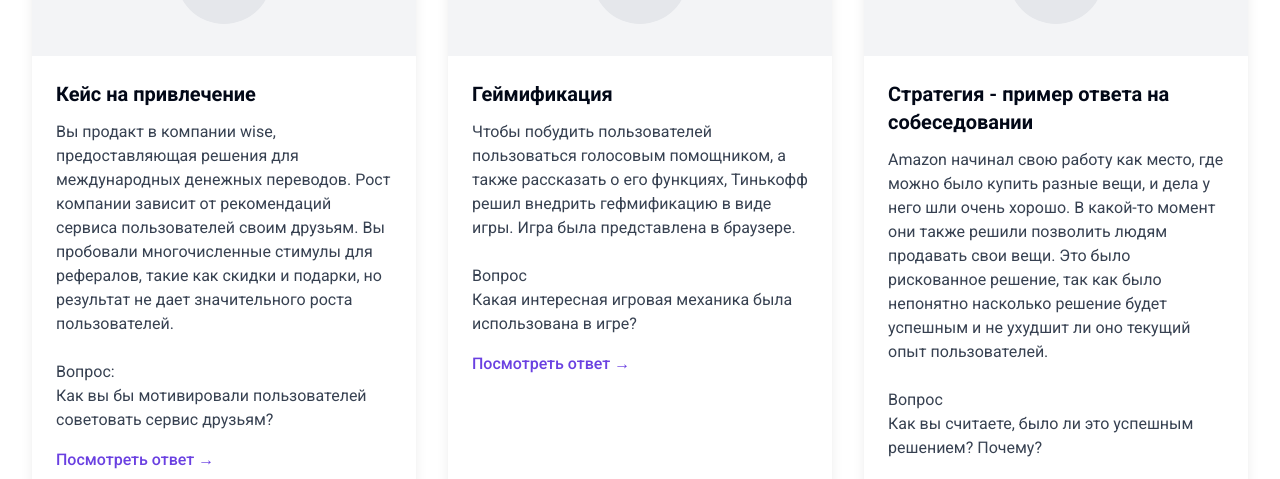
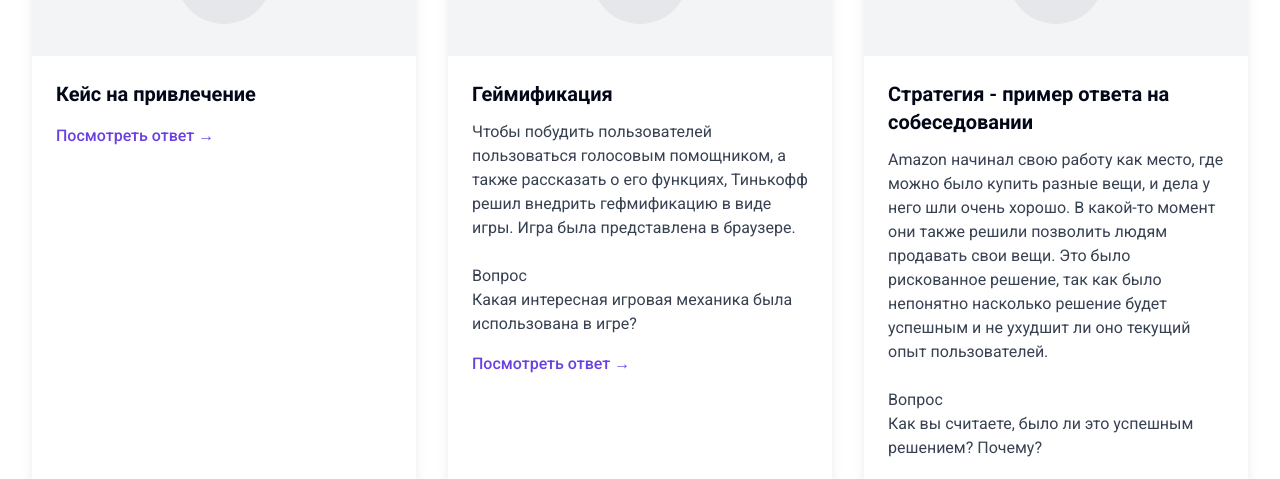
Before and after one commit to nikkdrag/pg01-44221c79, a React (Vite) app: page / in a window 1280 px wide. Shown: the part 3640-4119 px from the top of the page. Built offline with nearby package versions, Linux system fonts and the light colour scheme.

Commit message:
Refactor: Update case example
Remove unnecessary text from case example.

```diff
--- a/src/components/CaseExamplesSection.tsx
+++ b/src/components/CaseExamplesSection.tsx
@@ -1,4 +1,3 @@
-
 import { useState } from "react";
 import { Dialog, DialogContent, DialogHeader, DialogTitle, DialogDescription } from "@/components/ui/dialog";
 
@@ -19,8 +18,8 @@ const CaseExamplesSection = () => {
       id: "wise",
       company: "Wise",
       title: "Кейс на привлечение",
-      question: "Вы продакт в компании wise, предоставляющая решения для международных денежных переводов. Рост компании зависит от рекомендаций сервиса пользователей своим друзьям. Вы пробовали многочисленные стимулы для рефералов, такие как скидки и подарки, но результат не дает значительного роста пользователей.\n\nВопрос:\nКак вы бы мотивировали пользователей советовать сервис друзьям?",
-      answer: "Wise: кейс на привлечение\nКак это делал сервис wise\nОсновная гипотеза заключалась в том, что, увидев существенную экономию, пользователь обязательно поделится сервисом с другом.\nТрадиционное электронное письмо после перевода, подчеркивающее экономию, не давало результата.\nРешение:\nКоманда переработала решение. После совершения трансфера денег на экране появлялся график под кнопкой \"сравнить\", который визуально показывал отправленную сумму, скрытые комиссии, которые в таком случае берут традиционные банки, и реальную экономию с Wise. Там же была кнопка \"поделиться\" и кнопка \"пригласить друзей\".\nРезультат:\nНовый дизайн утроил коэффициент шаринга, значительно увеличив количество рекомендаций от клиентов.",
+      question: "",
+      answer: "Как это делал сервис wise\nОсновная гипотеза заключалась в том, что, увидев существенную экономию, пользователь обязательно поделится сервисом с другом.\nТрадиционное электронное письмо после перевода, подчеркивающее экономию, не давало результата.\nРешение:\nКоманда переработала решение. После совершения трансфера денег на экране появлялся график под кнопкой \"сравнить\", который визуально показывал отправленную сумму, скрытые комиссии, которые в таком случае берут традиционные банки, и реальную экономию с Wise. Там же была кнопка \"поделиться\" и кнопка \"пригласить друзей\".\nРезультат:\nНовый дизайн утроил коэффициент шаринга, значительно увеличив количество рекомендаций от клиентов.",
       logo: "/placeholder.svg"
     },
     {
@@ -28,7 +27,7 @@ const CaseExamplesSection = () => {
       company: "Тинькофф",
       title: "Геймификация",
       question: "Чтобы побудить пользователей пользоваться голосовым помощником, а также рассказать о его функциях, Тинькофф решил внедрить гефмификацию в виде игры. Игра была представлена в браузере.\n\nВопрос\nКакая интересная игровая механика была использована в игре?",
-      answer: "Тинькофф: геймификация\nТинькофф разработал браузерную брендированную игру \"Олег\". Всё управление в игре происходит голосом, чтобы игра началась, нужно крикнуть \"Олег\". Во время игры персонажу необходимо перепрыгивать через препятствия — это можно сделать также только голосом, крича \"Олееег\".\n\nВся игра строится на определенной сюжетной линии — жизнь персонажа, которому нужно выполнять повседневные задачи. Он общается с друзьями, которые собираются на вечеринки, просят в долг, персонаж игры даёт в долг, заказывает еду и тд.\n\nНа каждом этапе ему нужна помощь Олега (таким образом отображается оплата через Тинькофф). Олег настолько стремительно появляется, решает нужные задача по оплате и переводам, что не всегда успеваешь сообразить, что это произошло и для денежных операций не нужно предпринимать никаких дополнительных действий.\n\nТакже в игре отображены основные функции голосового помощника Тинькофф. Кричать \"Олег\" нужно только в сложных ситуациях, когда есть препятствия на пути. Отличная визуализация и обучение использования голосовой системы. Игра \"обучает\" пользоваться сервисом, управляя опытом и рассказывая, что помощник нужен только в трудных ситуациях. Тем самым игра помогает снять нагрузку с операторов и \"внедрить\" голосового помощника в жизнь клиентов банка.\n\nАналогичную игровую механику применяла и Fanta.\nhttps://www.gamification-now.ru/cases/tinkoff-brauzernaya-igra-oleg-dlya-prodvizheniya-golosovogo-pomoshchnika",
+      answer: "Тинькофф: геймификация\nТинькофф разработал браузерную брендированную игру \"Олег\". Всё управление в игре происходит голосом, чтобы игра началась, нужно крикнуть \"Олег\". Во время игры персонажу необходимо перепрыгивать через препятствия — это можно сделать также только голосом, крича \"Олееег\".\n\nВся игра строится на определенной сюжетной линии — жизнь персонажа, которому нужно выполнять повседневные задачи. Он общается с друзьями, которые собираются на вечеринки, просят в долг, персонаж игры даёт в долг, заказывает еду и тд.\n\nНа каждом этапе ему нужна помощь Олега (таким образом отображается оплата через Тинькофф). Олег настолько стремительно появляется, решает нужные задачи по оплате и переводам, что не всегда успеваешь сообразить, что это произошло и для денежных операций не нужно предпринимать никаких дополнительных действий.\n\nТакже в игре отображены основные функции голосового помощника Тинькофф. Кричать \"Олег\" нужно только в сложных ситуациях, когда есть препятствия на пути. Отличная визуализация и обучение использования голосовой системы. Игра \"обучает\" пользоваться сервисом, управляя опытом и рассказывая, что помощник нужен только в трудных ситуациях. Тем самым игра помогает снять нагрузку с операторов и \"внедрить\" голосового помощника в жизнь клиентов банка.\n\nАналогичную игровую механику применяла и Fanta.\nhttps://www.gamification-now.ru/cases/tinkoff-brauzernaya-igra-oleg-dlya-prodvizheniya-golosovogo-pomoshchnika",
       logo: "/placeholder.svg"
     },
     {
```
